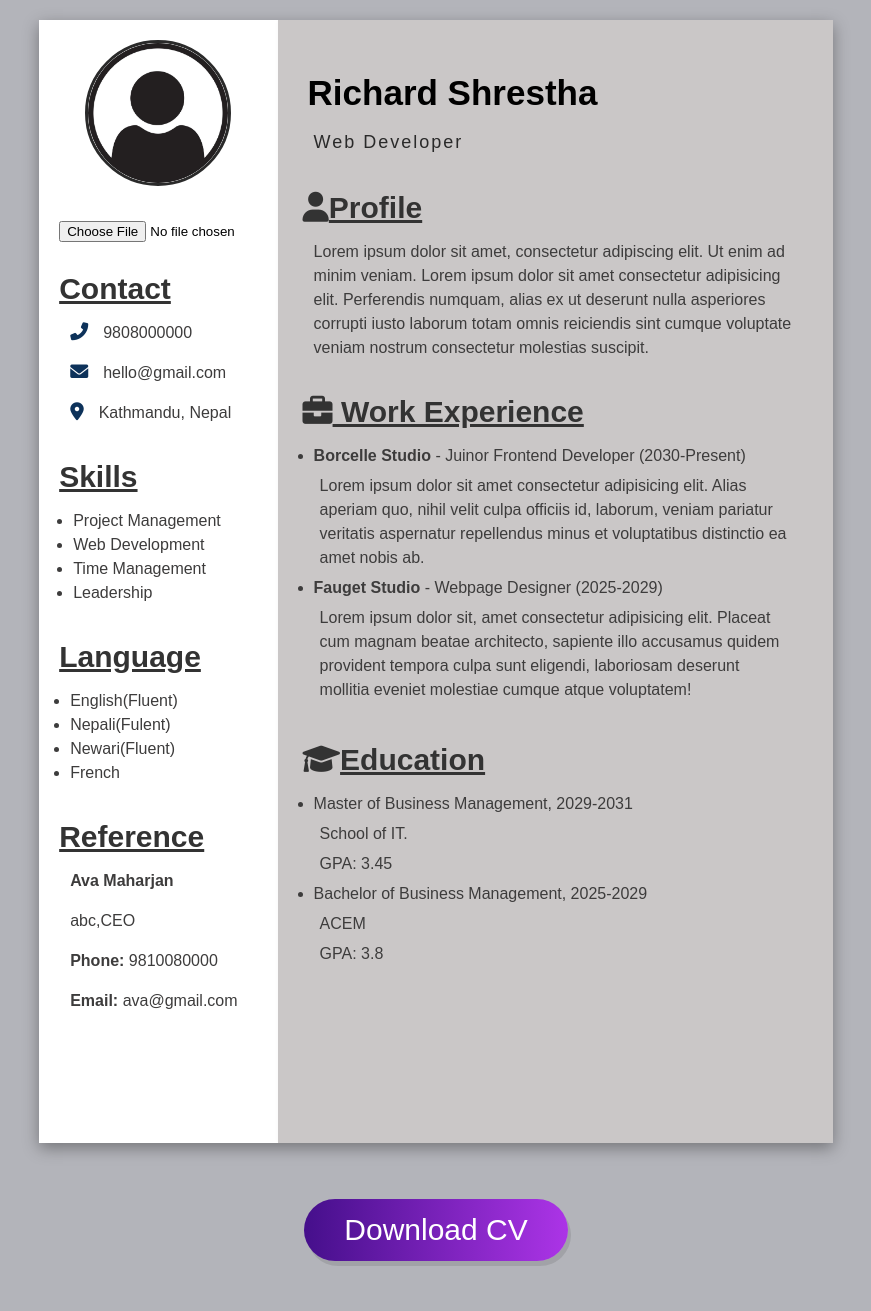
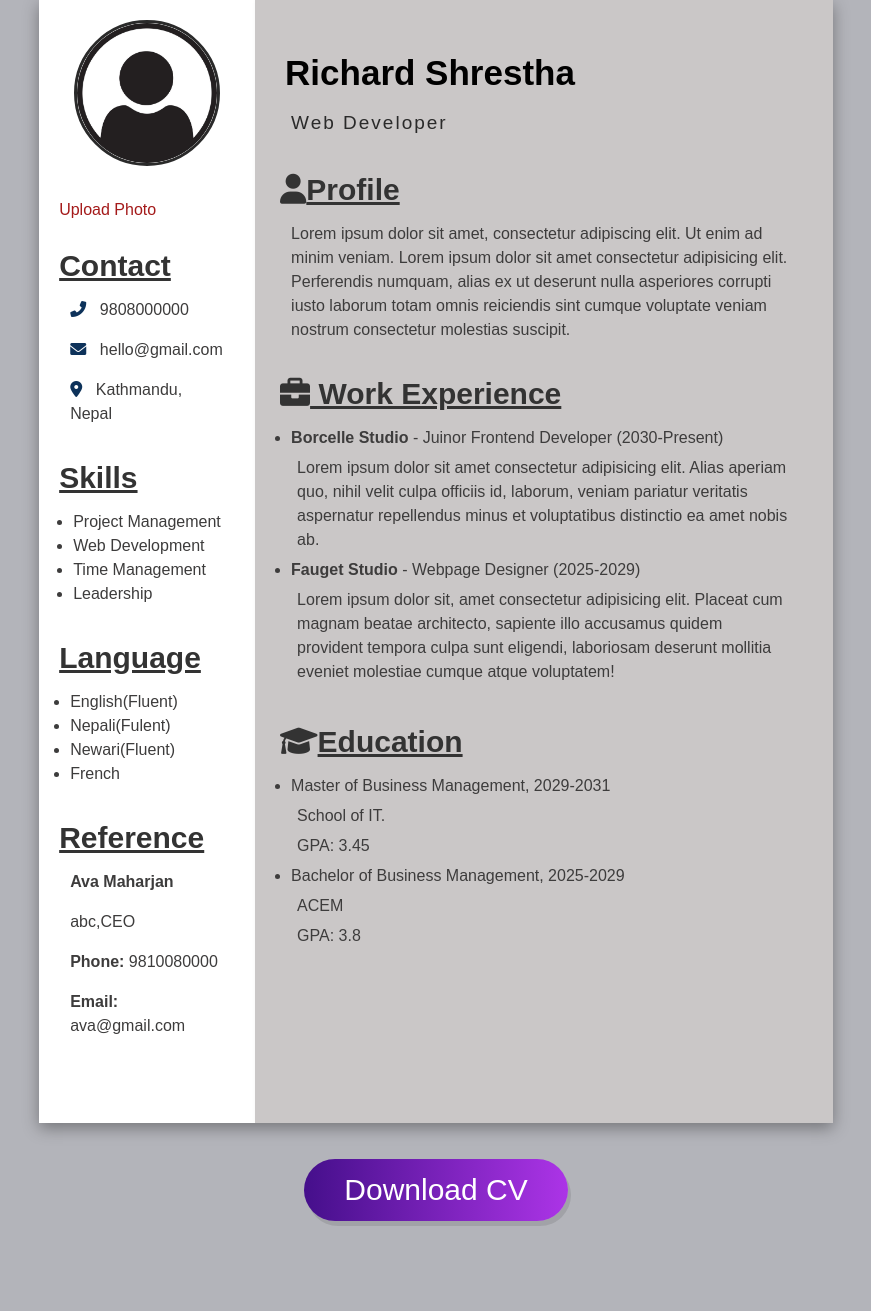
Before and after one commit to SmiChau/projectQPB2, a PHP site: page /template1.html in a window 1280 px wide. Shown: the whole page, without its empty margins (204-1075 px from the left). After the commit the page ends 1226 px from the top, so only its background shows below. Run offline with PHP 8.4, Linux system fonts and the light colour scheme; some libraries are stand-ins or nearby versions.

Commit message:
download upload

```diff
--- a/download.js
+++ b/download.js
@@ -27,8 +27,12 @@ for(var i=0; i<buttons.length; i++){
 
 // download
 document.getElementById('download').addEventListener('click',()=> {
+    const photoUpload = document.getElementById("photoUpload");
+    const photoUploadlabel= document.getElementById('photoUploadlabel');
+    photoUpload.style.display='none';
+    photoUploadlabel.style.display='none';
+
     const resume= document.querySelector('.resume-container');
-
     const options={
         margin:0,
         filename: 'template.pdf',
@@ -36,5 +40,8 @@ document.getElementById('download').addEventListener('click',()=> {
         html2canvas: {scale: 2 },
         jsPDF: {unit:'mm',format:'a4',orientation:'portrait'}
     };
-    html2pdf().set(options).from(resume).save();
+    html2pdf().set(options).from(resume).save().then(()=>{
+        // photoUpload.style.display='block';
+        photoUploadlabel.style.display='block';
+    });
 });
--- a/template1.css
+++ b/template1.css
@@ -9,10 +9,11 @@ body {
     width: 210mm;
     height: 297mm;
     background-color: white;
-    margin: 20px auto;
+    margin: 0 auto;
     box-shadow: rgba(0,0 ,0 ,0.35)0px 5px 15px;
     display: flex;
     overflow: hidden;
+    box-sizing: border-box;
 }
 
 .left-column {
@@ -47,7 +48,7 @@ body {
 .contact i {
     color: #0d325a;
     margin-right: 6%;
-    font-size: 18px;
+    font-size: 16px;
 }
 h3 {
     font-size: 30px;
@@ -80,7 +81,7 @@ p, ul {
 }
 
 .header p {
-    font-size: 18px;
+    font-size: 19px;
     color: #2a2a2a;
     letter-spacing: 2px;
 
@@ -100,9 +101,15 @@ p, ul {
     outline: none;
     background-color: rgb(225, 203, 243);
 }
-/* .hide{
+.hide{
     display: none ;
-} */
+}
+#photoUploadlabel{
+    cursor: pointer;
+    font-size: 16px;
+    color: #a41a1a;
+
+}
  .buttons{
     height: 100%;
     display:flex;
--- a/template1.html
+++ b/template1.html
@@ -16,6 +16,7 @@
                 <img src="photo.jpg" alt="Profile Photo" id="profile-photo">
              </div>
             <input type="file" id="photoUpload" accept="image/*" class="hide">
+           <label for="photoUpload" id="photoUploadlabel">Upload Photo</label>
             <div class="contact">
                 <h3>Contact</h3>
                 <p contenteditable="true" id="phone"><i class="fa fa-phone-alt"></i> 9808000000</p>
--- a/template2.html
+++ b/template2.html
@@ -13,8 +13,9 @@
         <div class="left-column">
             <div class="photo">
                 <img src="photo.jpg" alt="Profile Photo" id="profile-photo">
-             </div>
-            <input type="file" id="photoUpload" accept="image/* class="hide">
+            </div>
+            <input type="file" id="photoUpload" accept="image/*" class="hide">
+            <label for="photoUpload" id="photoUploadlabel">Upload Photo</label>
         <div class="header">
             <h1 contenteditable="true" id="name">Shrea Maharjan</h1>
             <p contenteditable="true" id="jobTitle">Web Developer</p>
--- a/template3.html
+++ b/template3.html
@@ -16,8 +16,9 @@
         <div class="left-column">
          <div class="photo">
             <img src="photo.jpg" alt="Profile Photo" id="profile-photo">
-         </div>
+        </div>
         <input type="file" id="photoUpload" accept="image/*" class="hide">
+        <label for="photoUpload" id="photoUploadlabel">Upload Photo</label>
             <div class="contact">
                 <h2 class="head">CONTACT ME</h2>
                 <div class="contact-info">
--- a/template4.html
+++ b/template4.html
@@ -18,6 +18,7 @@
             <img src="photo.jpg" alt="Profile Photo" id="profile-photo">
          </div>
         <input type="file" id="photoUpload" accept="image/*" class="hide">
+        <label for="photoUpload" id="photoUploadlabel">Upload Photo</label>
             <div class="contact">
                 <h2 class="head">CONTACT ME</h2>
                 <div class="contact-info">
```
Also changed, not shown: template2.css (+10 -1 lines), template3.css (+11 -4 lines), template4.css (+11 -4 lines), template5.css (+10 -1 lines), template5.html (+4 -4 lines).
